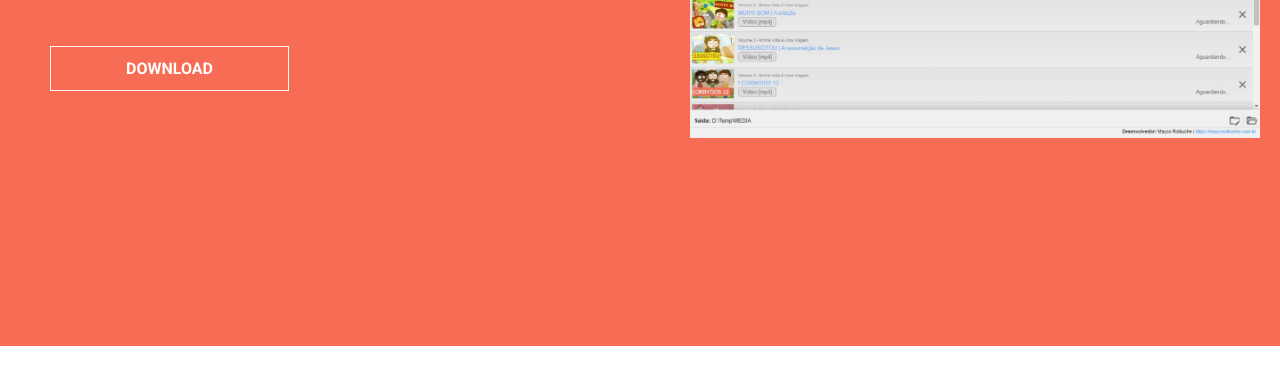
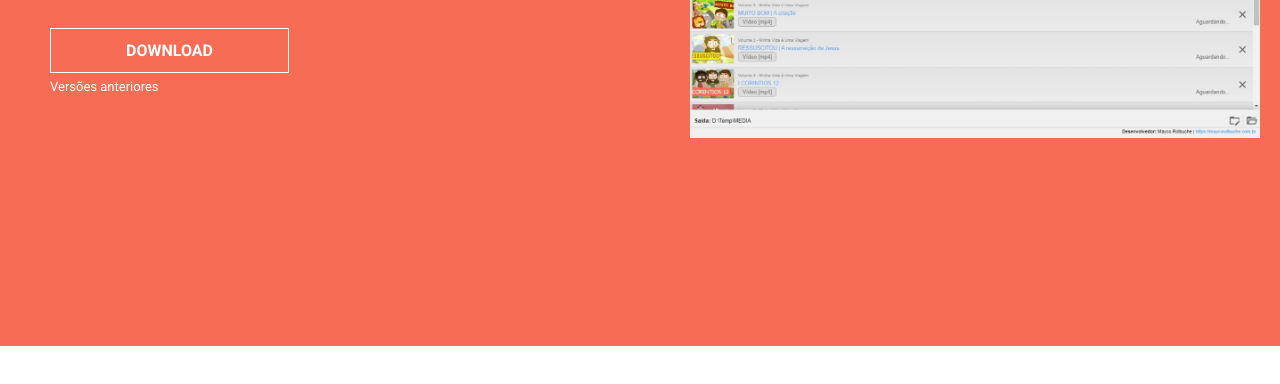
Before and after one commit to maycorolbuche/yt-downloader, an Electron app: page docs/index.html in a window 1280 px wide. Shown: the part 414-798 px from the top of the page. Drawn offline with Linux system fonts and the light colour scheme.

Commit message:
Ajuste Doc

```diff
--- a/docs/index.html
+++ b/docs/index.html
@@ -61,6 +61,16 @@
             background: #FFF;
         }
 
+        .link {
+            color: #FFF;
+            text-decoration: none;
+        }
+
+        .link:hover {
+            color: #FFF;
+            text-decoration: underline;
+        }
+
         .image {
             width: 100%;
             height: 100%;
@@ -82,6 +92,12 @@
                     <a class="button"
                         href="https://github.com/maycorolbuche/yt-downloader/releases/download/v1.1.0/Youtube.Downloader.Setup.1.1.0.exe">DOWNLOAD</a>
                 </p>
+                <p>
+                    <a class="link" style="font-size: 13px;"
+                        href="https://github.com/maycorolbuche/yt-downloader/releases" target="_blank">
+                        Versões anteriores
+                    </a>
+                </p>
             </div>
             <div class="content right">
                 <a href="image.jpg" target="_blank">
```
